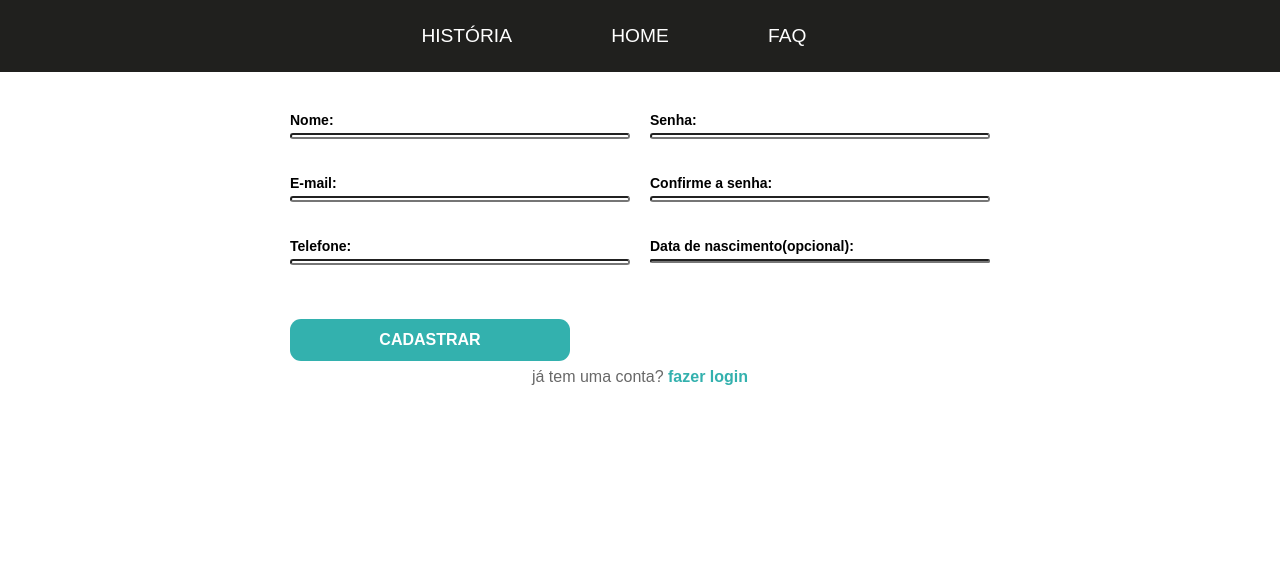
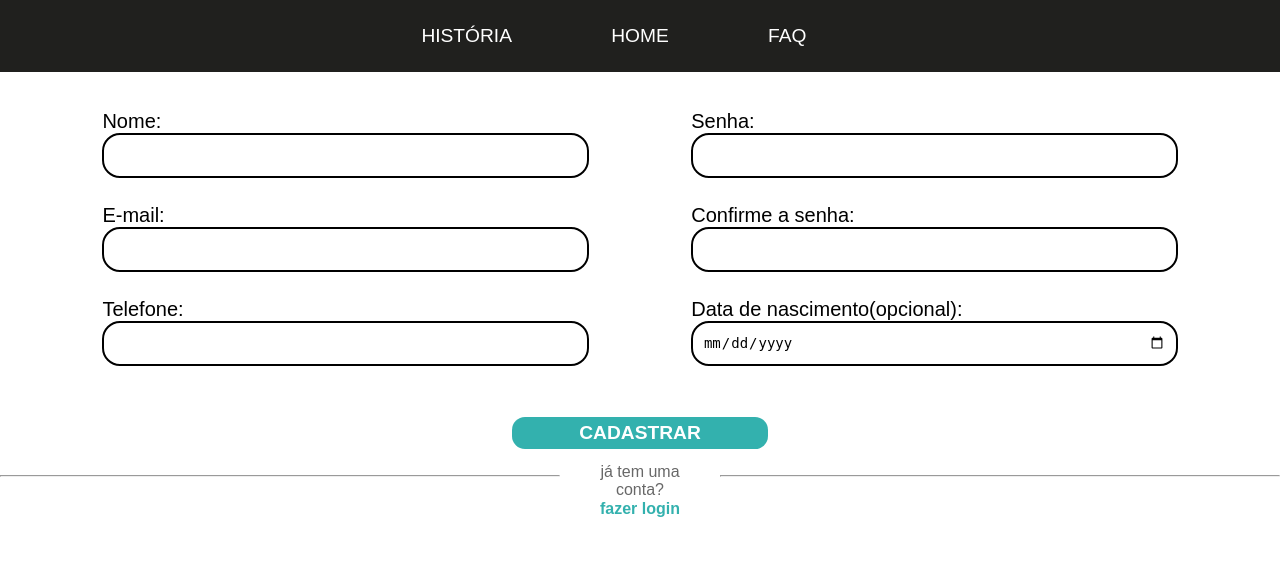
Before and after one commit to gabrieliromagnarita/TCC, a Flask app: page /cadastro-render in a window 1280 px wide. Shown: the part 105-666 px from the top of the page. Run offline with Flask 3, Linux system fonts and the light colour scheme; parts of the project's set-up code (start-up, migrations or seed data) failed here and were passed over.

Commit message:
finalização do front do cadastro

```diff
--- a/static/estilo.css
+++ b/static/estilo.css
@@ -75,53 +75,86 @@ body{
 
 /*********************** corpo ***********************/
 #content{
+    padding-top: 3%;
     display: flex;
     justify-content: center;
-    padding: 40px 20px;
+    width: 100%;
+    height: auto;
 }
 
 #form-cadastro{
     width: 100%;
-    max-width: 700px;
+    min-height: 436px;
 }
 
 .form-row{
     display: flex;
-    gap: 20px;
-    margin-bottom: 20px;
+    justify-content: space-evenly;
+    align-items: end;
+    padding-bottom: 2%;
 }
 
 .form-group{
-    flex: 1px;
+    width: 38%;
     display: flex;
     flex-direction: column;
+    align-items: start;
 }
 
 label{
-    margin-bottom: 5px;
-    font-weight: bold;
-    font-size: 14px;
+    font-size: 20px;
+    margin: 0;
 }
 
 .cadastro-input{
-    border-radius: 12px;
-    height: 6%;
-    border-color: 1px solid black;
+    border-radius: 18px;
+    height: 45px;
+    width: 100%;
+    border: 2px solid black;
     font-size: 14px;
+    margin: 0;
+    padding: 2%;
 }
 
 /*********************** rodapé ***********************/
 
 #content-bottom{
+    padding-top: 2%;
     display: flex;
     flex-direction: column;
     justify-content: center;
-    margin-top: 20px;
+    align-items: center;
+}
+
+.line1{
+    width: 44%;
+    margin-right: 15px;
+    margin-top: 18px;
+}
+
+.line2{
+    width: 44%;
+    margin-left: 15px;
+    margin-top: 18px;
+}
+
+.line hr{
+    background-color: #686868;
+}
+
+.bottom-details{
+    display: flex;
+    width: 100%;
+    justify-content: center;
 }
 
 .bottom-text{
+    padding-top: 1%;
+    display: flex;
+    flex-direction: column;
     font-size: 100%;
     text-align: center;
+
 }
 
 .bottom-text.texto{
@@ -135,15 +168,31 @@ label{
 }
 
 #button{
-    width: 40%;
-    padding: 12px;
+    width: 20%;
     height: 25%;
     background-color: #33B1AE;
     color: white;
     border: none;
-    border-radius: 11px;
-    font-size: 100%;
+    border-radius: 13px;
+    font-size: 120%;
     cursor: pointer;
     font-weight: bold;
-    margin-bottom: 1%;
+    padding: 5px;
+    display: flex;
+    align-items: center;
 }
+
+#button input{
+    width: 20%;
+    height: 25%;
+    background-color: #33B1AE;
+    color: white;
+    border: none;
+    border-radius: 13px;
+    font-size: 120%;
+    cursor: pointer;
+    font-weight: bold;
+    padding: 5px;
+    display: flex;
+    align-items: center;
+}
--- a/templates/cadastro.html
+++ b/templates/cadastro.html
@@ -44,18 +44,26 @@
                 <div class="form-row">
                     <div class="form-group">
                         <label>Telefone:</label>
-                        <input type="tel" name="fone-cadastro" class="cadastro-input fone"><br>
+                        <input type="tel" name="fone-cadastro" class="cadastro-input fone">
                     </div>
                     <div class="form-group">
                         <label>Data de nascimento(opcional):</label>
-                        <input type="date" name="dataNasc-cadastro" class="cadastro-input dataNasc"><br>
+                        <input type="date" name="dataNasc-cadastro" class="cadastro-input dataNasc">
                     </div>
                 </div>
                 <div id="content-bottom">
                     <input type="submit" name="cadastrar-botao" value="CADASTRAR" id="button">
-                    <div class="bottom-text">
-                        <text class="bottom-text texto">já tem uma conta?</text>
-                        <a href="/login-render" class="bottom-text link">fazer login</a>
+                    <div class="bottom-details">
+                        <div class="line1">
+                            <hr>
+                        </div>
+                        <div class="bottom-text">
+                            <text class="bottom-text texto">já tem uma conta?</text>
+                            <a href="/login-render" class="bottom-text link">fazer login</a>
+                        </div>
+                        <div class="line2">
+                            <hr>
+                       </div>
                     </div>
                 </div>
 
```
